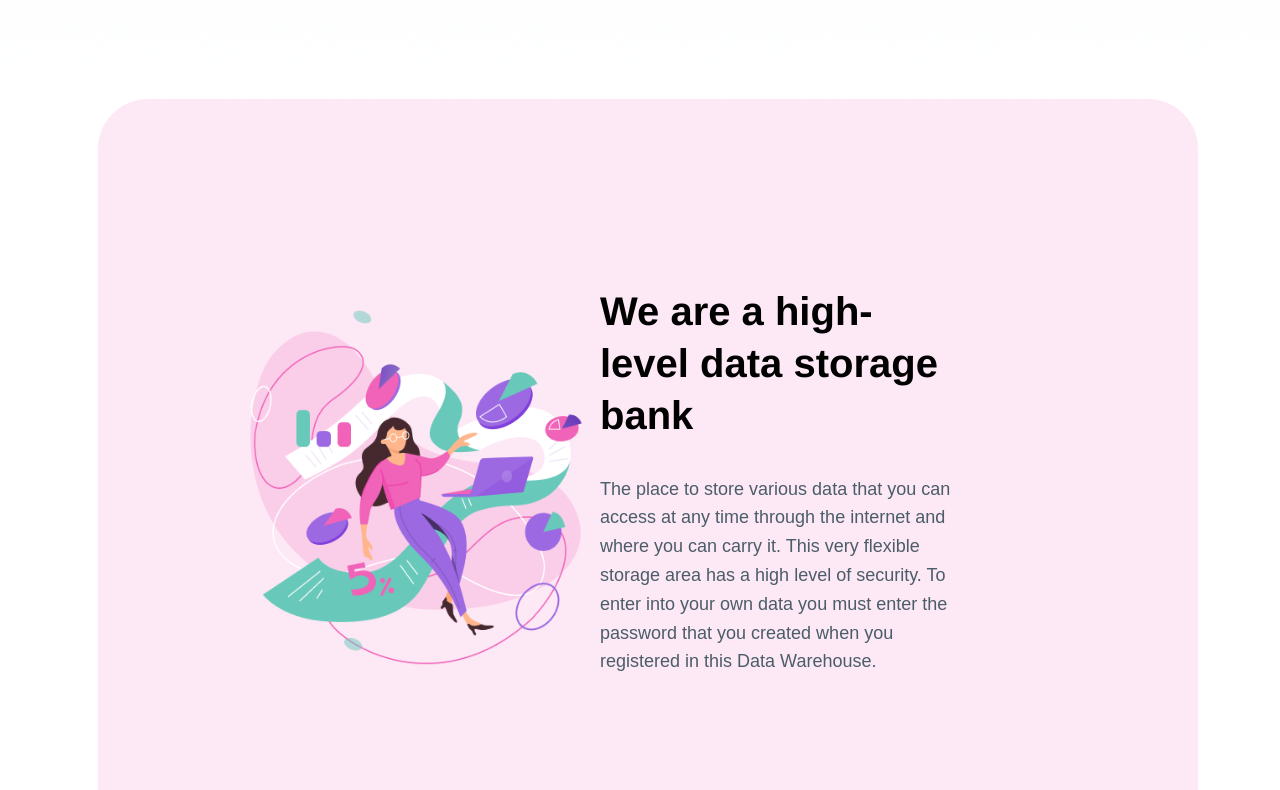
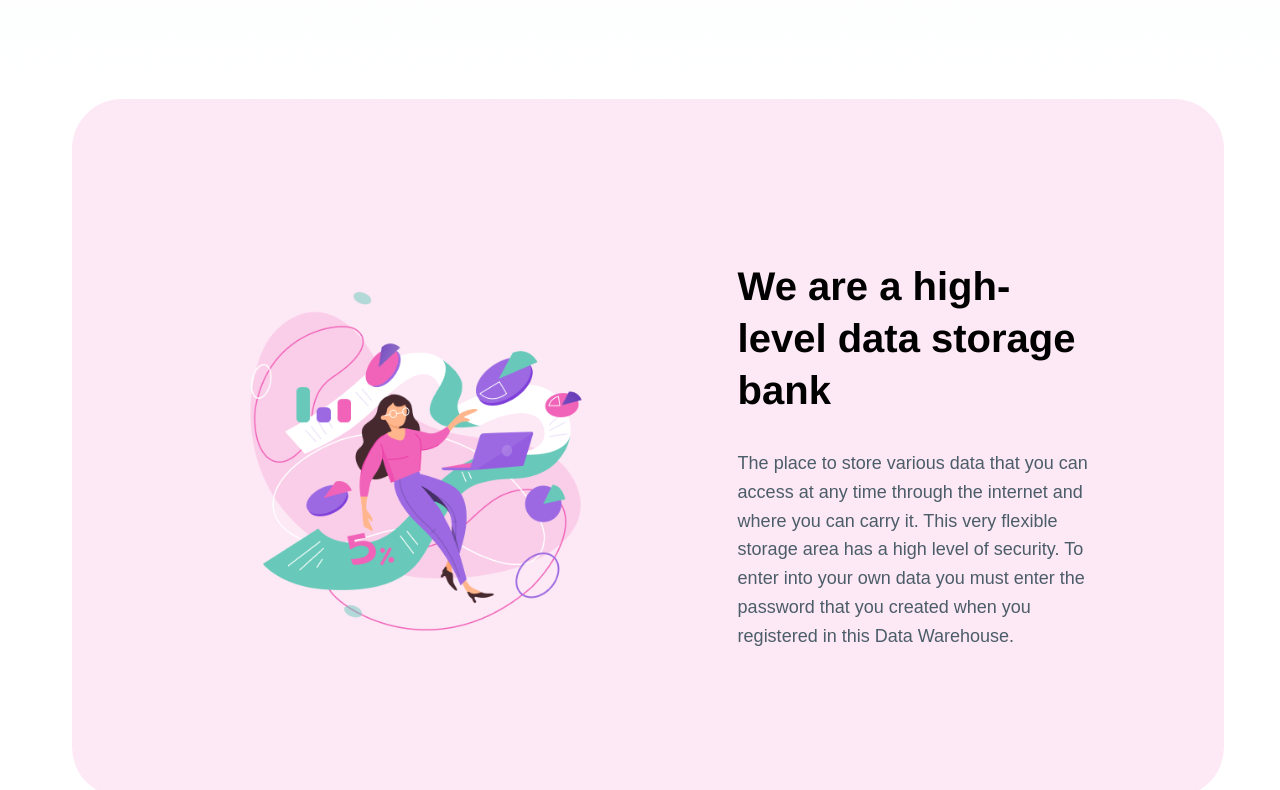
Before and after one commit to calistamayer/click-up, a website: page index.html in a window 1280 px wide. Shown: the part 761-1551 px from the top of the page. Drawn offline with nearby package versions, Linux system fonts and the light colour scheme; a web font is replaced by a local one.

Commit message:
intro img styling

```diff
--- a/assets/css/styles.css
+++ b/assets/css/styles.css
@@ -116,7 +116,9 @@ body {
     border-radius: 50px;
     display: flex;
     margin: 102.18px auto;
-    padding: 12% 8%;
+    padding: 10%;
+    align-items: center;
+    justify-content: space-between;
 }
 .intro__text-container {
     width: 40%;
```
